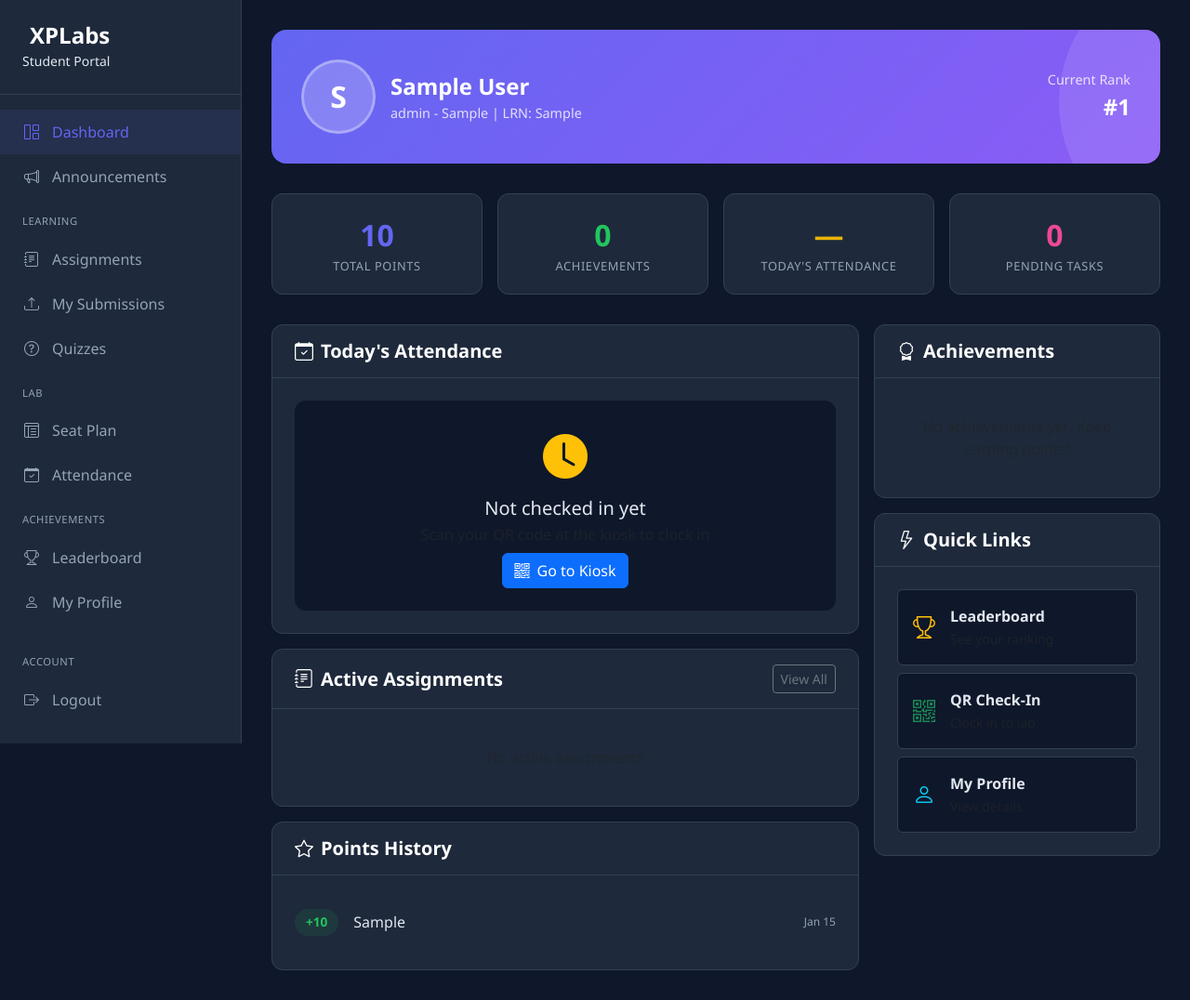
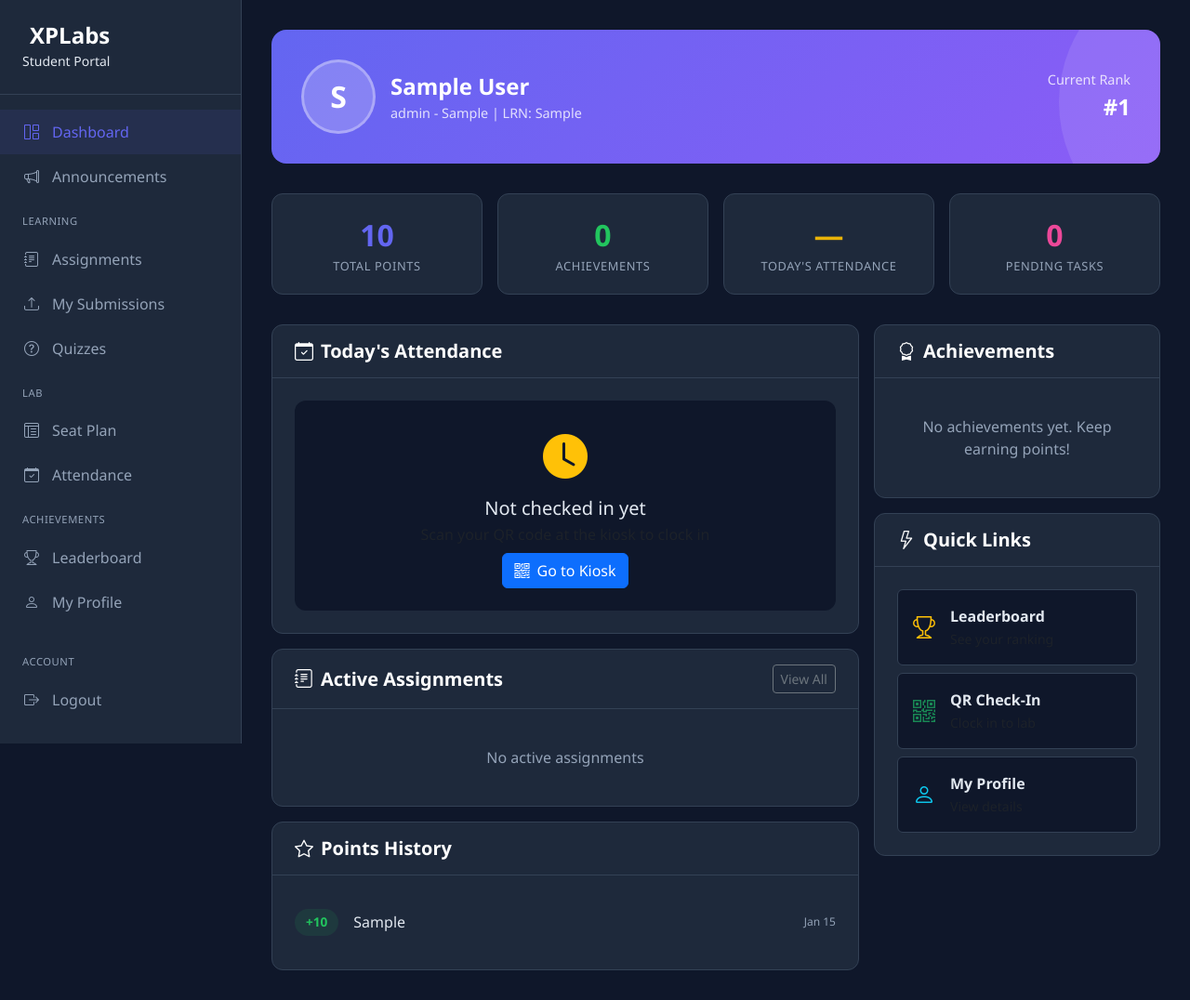
Before and after one commit to elison213/XP-Labs-Gamified-Computer-Laboratory-Management-and-Learning-Management-System, a PHP site: page /dashboard_student.php in a window 1280 px wide. Shown: the whole page at 93% size. Run offline with PHP 8.4, Linux system fonts and the light colour scheme; the visitor is signed in with stand-in values (Sample User, id 1); tables that the repository leaves empty hold one stand-in row (values such as "Sample post").

Commit message:
fix: Fix text visibility in dashboard_student.php empty states

```diff
--- a/dashboard_student.php
+++ b/dashboard_student.php
@@ -455,7 +455,7 @@ $leaderboardPos = $db->fetchOne(
                         </div>
                         <?php endforeach; ?>
                         <?php if (empty($activeAssignments)): ?>
-                        <div class="text-center text-muted py-3">No active assignments</div>
+                        <div class="text-center py-3" style="color: var(--text-muted)">No active assignments</div>
                         <?php endif; ?>
                     </div>
                 </div>
@@ -474,7 +474,7 @@ $leaderboardPos = $db->fetchOne(
                         </div>
                         <?php endforeach; ?>
                         <?php if (empty($recentPoints)): ?>
-                        <div class="text-center text-muted py-3">No points earned yet. Start attending classes and completing assignments!</div>
+                        <div class="text-center py-3" style="color: var(--text-muted)">No points earned yet. Start attending classes and completing assignments!</div>
                         <?php endif; ?>
                     </div>
                 </div>
@@ -500,7 +500,7 @@ $leaderboardPos = $db->fetchOne(
                         </div>
                         <?php endforeach; ?>
                         <?php if (empty($achievements)): ?>
-                        <div class="text-center text-muted py-3">No achievements yet. Keep earning points!</div>
+                        <div class="text-center py-3" style="color: var(--text-muted)">No achievements yet. Keep earning points!</div>
                         <?php endif; ?>
                     </div>
                 </div>
```
Also changed, not shown: 1 other file.
